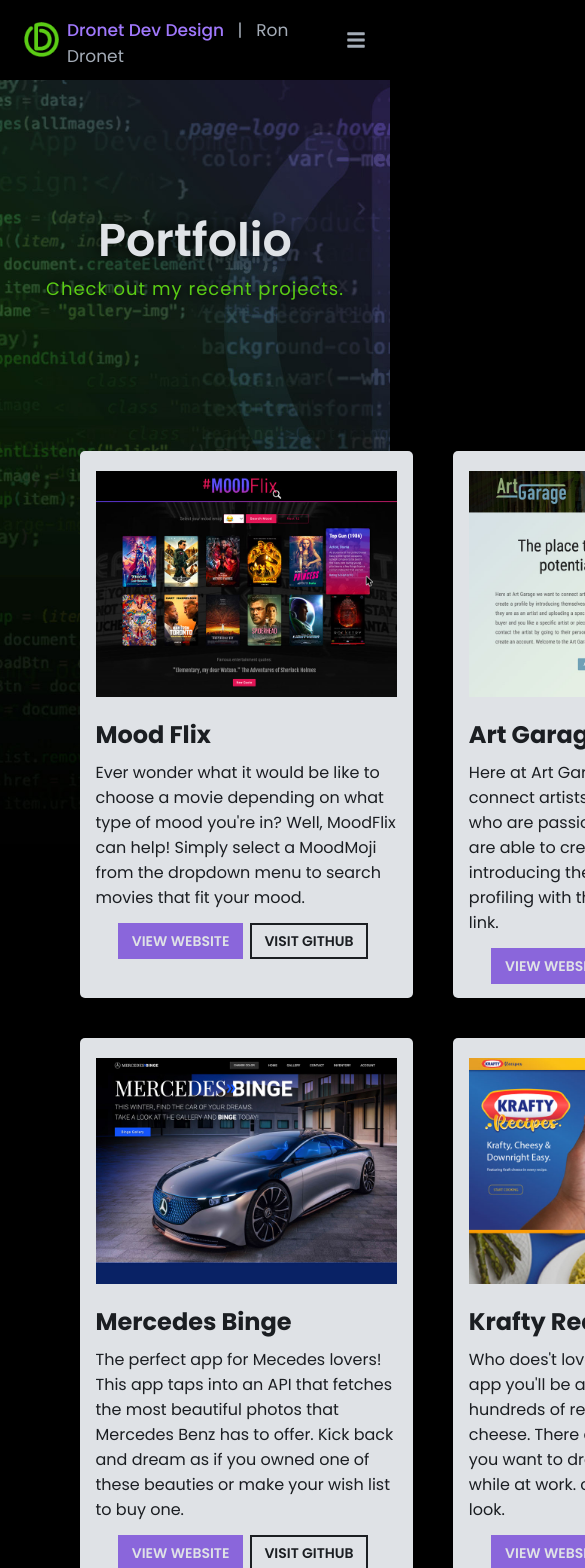
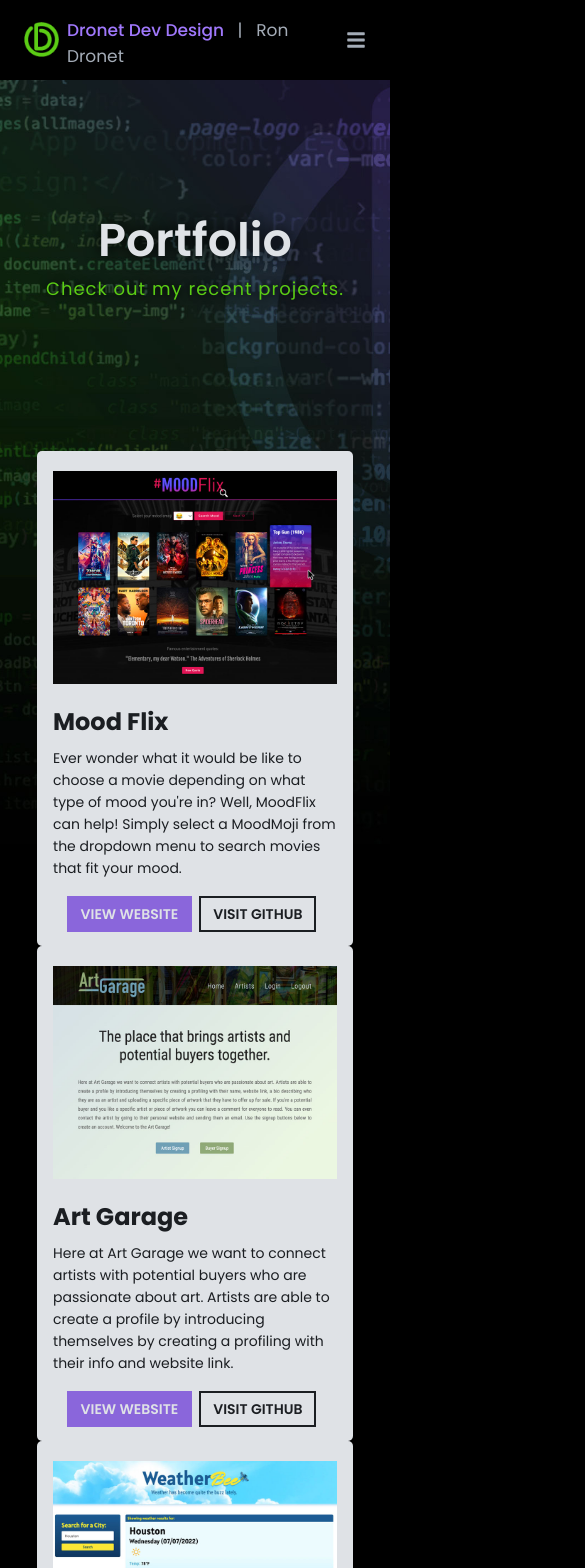
Before and after one commit to DronetDevDesign/dronetdevdesign-app, a React (Create React App) app: page /portfolio in a window 390 px wide. Shown: the top 1568 px of the page, 585 px wide, since content can reach past the window. Built offline with nearby package versions, Linux system fonts and the light colour scheme.

Commit message:
created portfolio

```diff
--- a/src/components/ProjectCardStyles.css
+++ b/src/components/ProjectCardStyles.css
@@ -1,5 +1,7 @@
 .project-container {
   position: relative;
+  /* display: flex;
+  flex-wrap: wrap; */
   width: 1200px;
   margin: auto;
   display: grid;
@@ -26,8 +28,10 @@
 }
 
 .project-text p {
+  font-size: 14px;
   color: var(--accent-color-darker-grey);
-  padding-bottom: 18px;
+  padding-bottom: 22px;
+  line-height: 22px;
 }
 
 .project-buttons {
@@ -71,8 +75,11 @@
 
 @media screen and (max-width: 769px) {
   .project-container {
+    display: block;
     max-width: 90%;
-    margin: auto;
+    /* margin: auto; */
+    margin-bottom: 25px;
     grid-template: 1fr;
+    grid-gap: 40px;
   }
 }
```
Also changed, not shown: src/components/WorkCardStyles.css (deleted).
